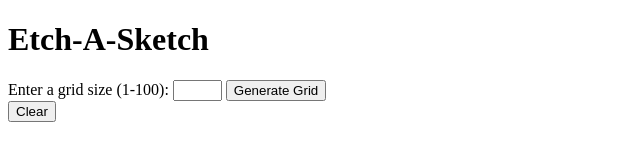
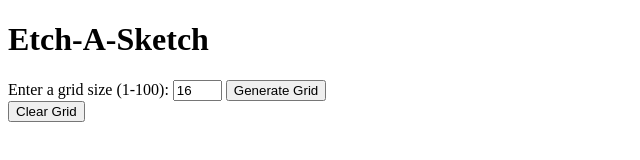
Before and after one commit to creative-cookie/odin-etch-a-sketch, a plain HTML site: page index.html in a window 1280 px wide. Shown: the full height of the page, 0-640 px from the left. Drawn offline with Linux system fonts and the light colour scheme; a web font is replaced by a local one.

Commit message:
add default value to input

```diff
--- a/index.html
+++ b/index.html
@@ -15,10 +15,10 @@
     <div class="container">
             <form>
                 <label for="grid-size">Enter a grid size (1-100):</label>
-                <input type="text" maxlength="3" size="3" min="1" max="100" name="grid-size" id="grid-size">
+                <input type="text" value="16" maxlength="3" size="3" min="1" max="100" name="grid-size" id="grid-size">
                 <input type="submit" value="Generate Grid" id="generate-grid">
             </form>
-            <button id="clear-grid">Clear</button>
+            <button id="clear-grid">Clear Grid</button>
     </div>
 
     <div class="container">
```
